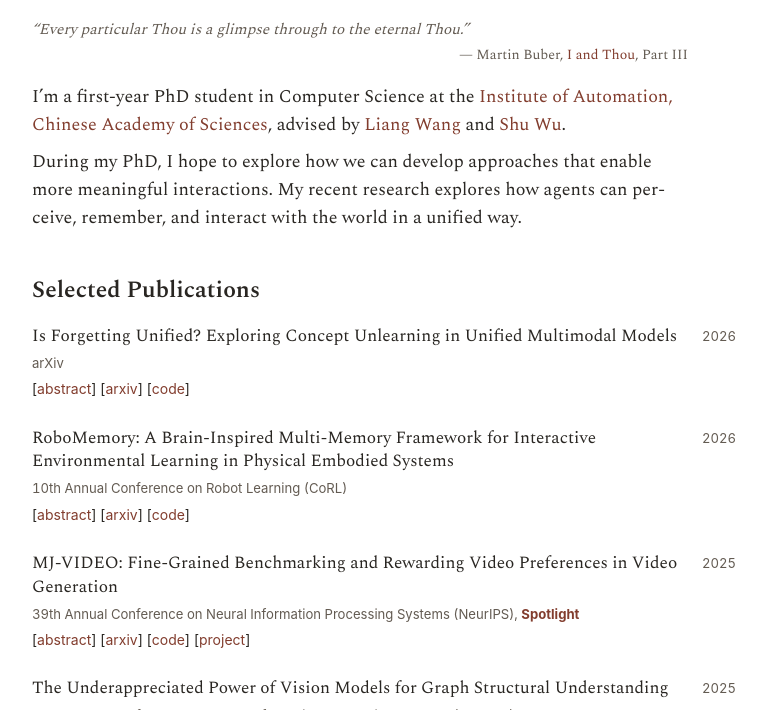
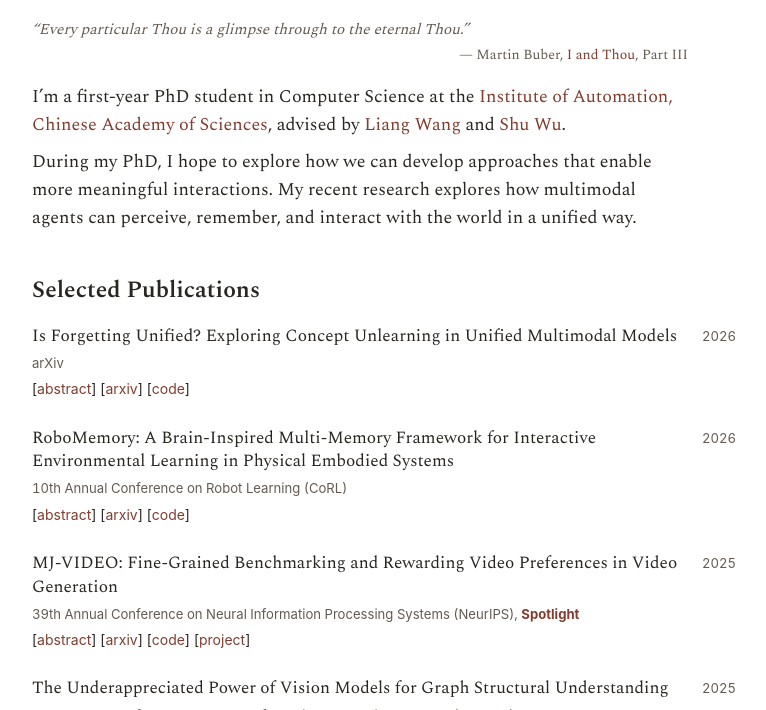
Before and after one commit to greatxue/greatxue.github.io, a Jekyll site: the page built from index.html, in a window 1280 px wide and 900 px high, cut to the strip 190-900 px from the top of the window. Shown: the whole strip, without its empty margins (256-1022 px from the left). Built offline with Jekyll 4.4.1, drawn with Linux system fonts in a browser that asks for light colours.

Commit message:
Clarify research focus on multimodal agents

```diff
--- a/index.html
+++ b/index.html
@@ -6,7 +6,7 @@
     <meta charset="UTF-8">
     <meta name="viewport" content="width=device-width, initial-scale=1">
     <title>{{ site.title | escape }}</title>
-    <meta name="description" content="Zhongkai Xue studies how agents can perceive, remember, and interact with the world in a unified way.">
+    <meta name="description" content="Zhongkai Xue studies how multimodal agents can perceive, remember, and interact with the world in a unified way.">
     <link rel="icon" type="image/png" sizes="194x194" href="{{ '/assets/logos/favicon.png' | relative_url }}">
     <link rel="stylesheet" href="https://fonts.loli.net/css2?family=Spectral:wght@400;500;600&amp;display=swap">
     <link rel="stylesheet" href="{{ '/assets/site.css' | relative_url }}?v={{ site.time | date: '%s' }}">
@@ -58,7 +58,7 @@
         <p class="intro-quote"><em>“Every particular Thou is a glimpse through to the eternal Thou.”</em><span class="quote-attribution">— Martin Buber, <a href="https://www.burmalibrary.org/docs21/Buber-c1923-I_And_Thou-ocr-tu.pdf#page=82"><cite>I and Thou</cite></a>, Part III</span></p>
         <div class="intro-copy">
             <p>I’m a first-year PhD student in Computer Science at the <a href="https://english.cas.cn/">Institute of Automation, Chinese Academy of Sciences</a>, advised by <a href="https://scholar.google.com/citations?user=8kzzUboAAAAJ&amp;hl=en">Liang Wang</a> and <a href="http://shuwu.name">Shu Wu</a>.</p>
-            <p class="research-focus">During my PhD, I hope to explore how we can develop approaches that enable more meaningful interactions. My recent research explores how agents can perceive, remember, and interact with the world in a unified way.</p>
+            <p class="research-focus">During my PhD, I hope to explore how we can develop approaches that enable more meaningful interactions. My recent research explores how multimodal agents can perceive, remember, and interact with the world in a unified way.</p>
         </div>
     </header>
 
```
